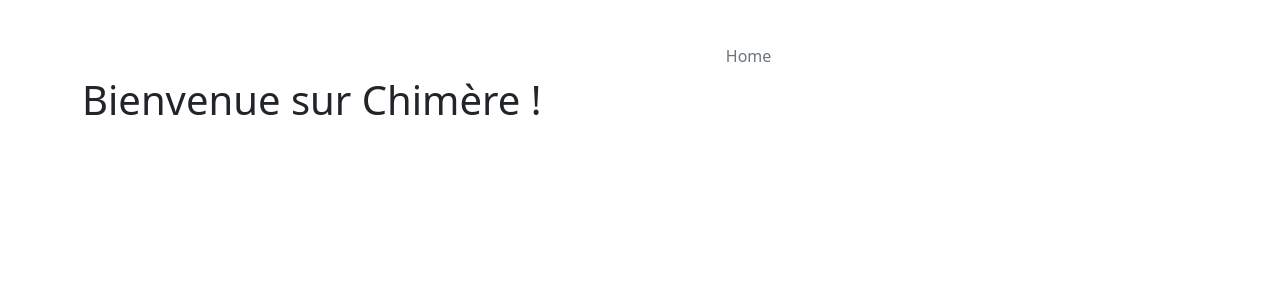
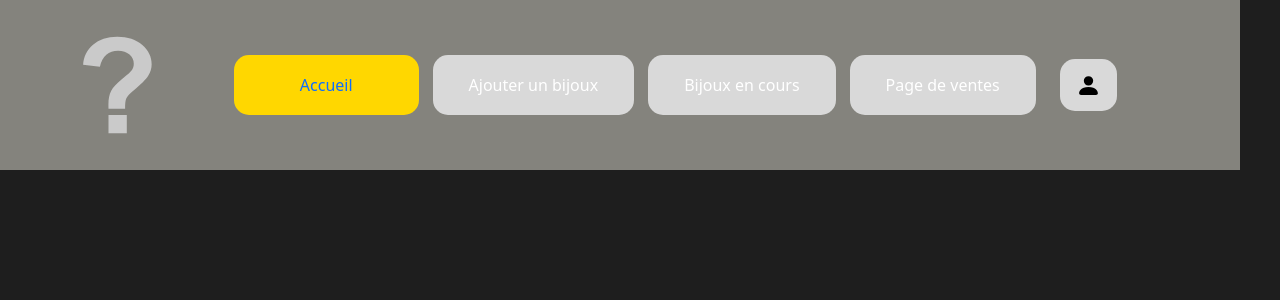
Before and after one commit to 0Killian/epsi_proj_trans_dev_web, a PHP site: page /index.php in a window 1280 px wide. Shown: the top 300 px of the page. Run offline with PHP 8.4, Linux system fonts and the light colour scheme; data that the repository does not hold is empty.

Commit message:
modification et finition de la page d'accueil

```diff
--- a/include/header.php
+++ b/include/header.php
@@ -8,44 +8,42 @@
     <title>Bijouterie Chimère <?= isset($headerParams["title"]) ? " - " . $headerParams["title"] : "" ?></title>
 
     <link href="https://cdn.jsdelivr.net/npm/bootstrap@5.2.2/dist/css/bootstrap.min.css" rel="stylesheet" integrity="sha384-Zenh87qX5JnK2Jl0vWa8Ck2rdkQ2Bzep5IDxbcnCeuOxjzrPF/et3URy9Bv1WTRi" crossorigin="anonymous">
+    <link rel="stylesheet" href="/CSS/css.css">
 </head>
 <body>
-<div class="px-3 py-2">
 <div class="container">
-        <div class="d-flex flex-wrap align-items-center justify-content-center justify-content-lg-start">
-            <a href="/" class="d-flex align-items-center my-2 my-lg-0 me-lg-auto text-white text-decoration-none">
-                <img src="/imgs/logo.svg" aria-label="Bootstrap"/>
+    <div class="navbar">
+        <a href="/" class="logo">
+            <img src="/uploads/default.svg" aria-label="Bootstrap"/>
         </a>
 
-            <ul class="nav col-12 col-lg-auto my-2 justify-content-center my-md-0 text-small">
-                <li>
-                    <a href="#" class="nav-link text-secondary">
-                        <svg class="bi d-block mx-auto mb-1" width="24" height="24"><use xlink:href="#home"></use></svg>
-                        Home
+        <ul class="nav">
+            <li id="Main">
+                <a href="#" class="nav-link text-">
+                    Accueil
                 </a>
             </li>
-                <li>
+            <li class="others">
                 <a href="#" class="nav-link text-white">
-                        <svg class="bi d-block mx-auto mb-1" width="24" height="24"><use xlink:href="#speedometer2"></use></svg>
-                        Dashboard
+                    Ajouter un bijoux
                 </a>
             </li>
-                <li>
+            <li class="others">
                 <a href="#" class="nav-link text-white">
-                        <svg class="bi d-block mx-auto mb-1" width="24" height="24"><use xlink:href="#table"></use></svg>
-                        Orders
+                    Bijoux en cours
                 </a>
             </li>
-                <li>
+            <li class="others">
                 <a href="#" class="nav-link text-white">
-                        <svg class="bi d-block mx-auto mb-1" width="24" height="24"><use xlink:href="#grid"></use></svg>
-                        Products
+                    Page  de ventes
                 </a>
             </li>
-                <li>
-                    <a href="#" class="nav-link text-white">
-                        <svg class="bi d-block mx-auto mb-1" width="24" height="24"><use xlink:href="#people-circle"></use></svg>
-                        Customers
+            <li class="register-user">
+                <a href="#" class="nav-link text-black">
+                    <i class="bi bi-person-fill"></i>
+                    <svg xmlns="http://www.w3.org/2000/svg" width="25" height="25" fill="currentColor" class="bi bi-person-fill" viewBox="0 0 16 16">
+                        <path d="M3 14s-1 0-1-1 1-4 6-4 6 3 6 4-1 1-1 1H3Zm5-6a3 3 0 1 0 0-6 3 3 0 0 0 0 6Z"/>
+                    </svg>
                 </a>
             </li>
         </ul>
--- /dev/null
+++ b/public/CSS/css.css
@@ -0,0 +1,44 @@
+body {
+    background-color: #1E1E1E;
+}
+
+.container {
+    background-color: #84837D;
+    margin: 0;
+    max-width: 1240px;
+}
+
+.navbar {
+    display: inline-flex;
+}
+
+#Main {
+    background-color: #FFD700;
+    margin: auto;
+    padding: 10px 50px 10px 50px;
+    border-radius: 15px;
+    margin-left: 17px;
+    margin-right: 7px;
+}
+
+.others {
+    border-radius: 15px;
+    padding: 10px 20px 10px 20px;
+    background-color: #D9D9D9;
+    margin: auto;
+    margin-left: 7px;
+    margin-right: 7px;
+}
+
+.register-user {
+    border-radius: 15px;
+    background-color: #D9D9D9;
+    padding: 5px 0px 5px 0px;
+    margin: auto;
+    margin-left: 17px;
+}
+
+.nav {
+    display: flex;
+
+}
--- a/public/index.php
+++ b/public/index.php
@@ -12,8 +12,6 @@ $requete->execute();
 $bijoux_en_vente = $requete->fetchAll();
 
 ?>
-
-    <h1>Bienvenue sur Chimère !</h1>
 
 <?php
 foreach($bijoux_en_vente as $bijoux)
```
Lines whose indentation alone changed are shown as unchanged.
